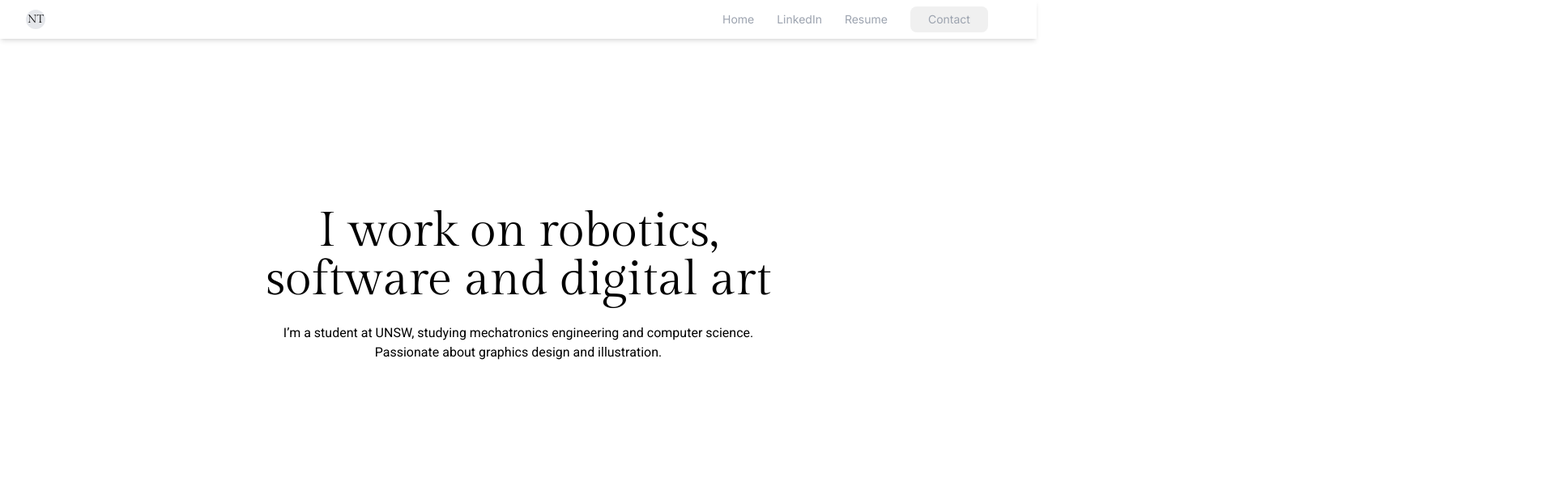
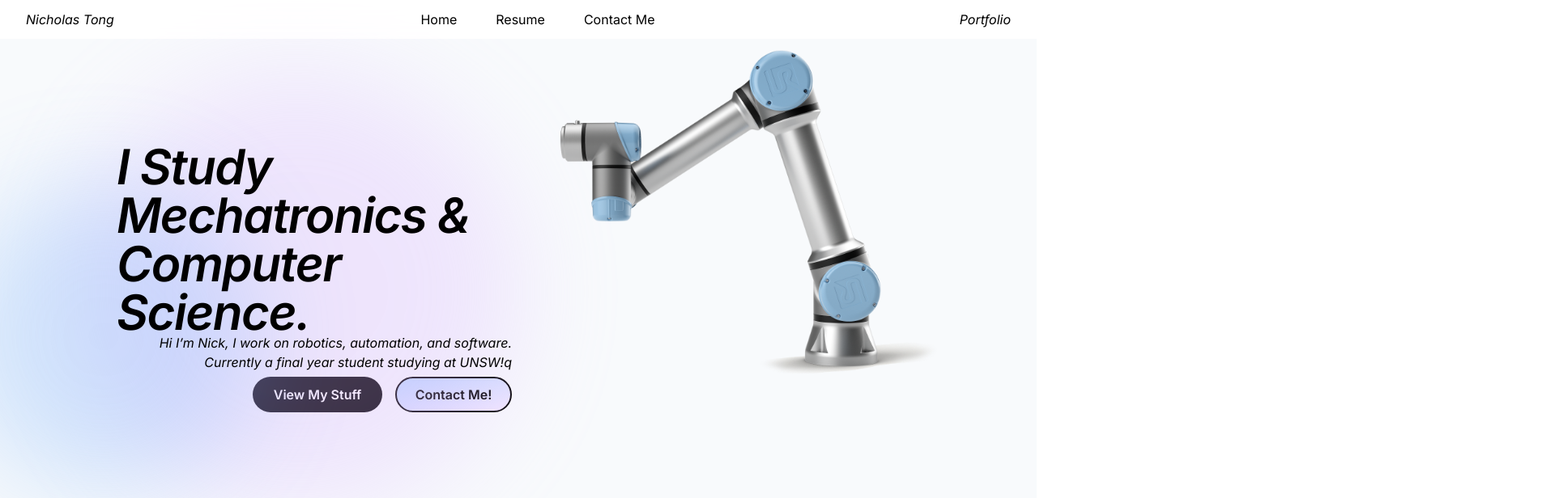
Before and after one commit to thnderblock/thnderblock.github.io, a React (Vite) app: page / in a window 1280 px wide. Shown: the top 616 px of the page at 81% size, 1920 px wide, since content can reach past the window. Built offline with nearby package versions, Linux system fonts and the light colour scheme.

Commit message:
Implemented hero section

```diff
--- a/src/App.jsx
+++ b/src/App.jsx
@@ -1,13 +1,13 @@
-import { useEffect } from "react";
+import { useEffect, useRef } from "react";
 import Lenis from "lenis";
+import { useScroll } from "motion/react";
 import Header from "./components/Header";
+import Hero from "./components/Hero";
 
 function App() {
   useEffect(() => {
-    // Initialize Lenis
     const lenis = new Lenis();
 
-    // Use requestAnimationFrame to continuously update the scroll
     function raf(time) {
       lenis.raf(time);
       requestAnimationFrame(raf);
@@ -16,22 +16,19 @@ function App() {
     requestAnimationFrame(raf);
   }, []);
 
+  const ref = useRef(null);
+
+  const { scrollYProgress } = useScroll({
+    target: ref,
+    offset: ["start start", "end start"],
+  });
+
   return (
     <>
-      <div className="relative flex h-[200vh] w-full flex-col overflow-hidden">
+      <div className="">
         <Header />
-        <div className="mt-12 h-full w-screen px-[20rem] py-[13rem] text-center">
-          <div className="flex w-full justify-center font-gilda text-6xl">
-            I work on robotics, software and digital art
-          </div>
-          <div className="mt-6 flex justify-center font-roboto">
-            I’m a student at UNSW, studying mechatronics engineering and
-            computer science.
-            <br></br>
-            Passionate about graphics design and illustration.
-          </div>
-        </div>
-        <div className="flex w-screen justify-center"> suprise</div>
+        <Hero globalScrollYProgress={scrollYProgress} />
+        <div className="h-screen">test </div>
       </div>
     </>
   );
--- a/src/components/Header.jsx
+++ b/src/components/Header.jsx
@@ -1,40 +1,29 @@
-/* eslint-disable react/prop-types */
 const Header = () => {
   return (
-    <div className="fixed flex h-12 w-screen justify-between bg-white px-8 leading-[3rem] shadow-md ">
-      <Logo />
-
-      <div className="flex h-full w-96 flex-row items-center justify-evenly">
-        <Button Content={"Home"} />
-        <Button Content={"LinkedIn"} />
-        <Button Content={"Resume"} />
-        <SpecialButton Content={"Contact"} />
+    <>
+      <div className="sticky top-0 z-[100] flex h-12 w-full justify-between bg-white bg-opacity-50 px-8 backdrop-blur">
+        <div className="flex h-full w-36 items-center">
+          <div className="font-inter italic">Nicholas Tong</div>
+        </div>
+        <div className="h-full flex-row items-center justify-evenly pl-12 font-inter lg:flex lg:gap-12">
+          <a href="/" className="hidden lg:block">
+            Home
+          </a>
+          <a href="/" className="hidden lg:block">
+            Resume
+          </a>
+          <div className="flex h-full items-center">
+            <a href="/"> Contact Me </a>
+          </div>
+        </div>
+        <div className="hidden lg:block">
+          <div className="flex h-full items-center">
+            <div className="w-36 text-right font-inter italic">Portfolio</div>
+          </div>
+        </div>
       </div>
-    </div>
-  );
-};
-
-const Button = ({ Content }) => {
-  return (
-    <div className="pointer-events-none align-middle font-inter text-sm text-gray-400">
-      {Content}
-    </div>
-  );
-};
-
-const SpecialButton = ({ Content }) => {
-  return (
-    <div className="special-button font-inter text-sm text-gray-400">
-      <div className="pointer-events-none m-auto"> {Content} </div>
-    </div>
-  );
-};
-
-const Logo = () => {
-  return (
-    <div className="my-3 flex h-6 w-6 items-center justify-center rounded-full bg-gray-200 align-middle font-gilda text-sm">
-      NT
-    </div>
+      {/* <div className="h-full w-full bg-white bg-opacity-50 blur-lg"></div> */}
+    </>
   );
 };
 
--- a/src/index.css
+++ b/src/index.css
@@ -38,6 +38,6 @@
   }
 
   .special-button:hover::after {
-    opacity: 0.5;
+    opacity: 0.2;
   }
 }
```
